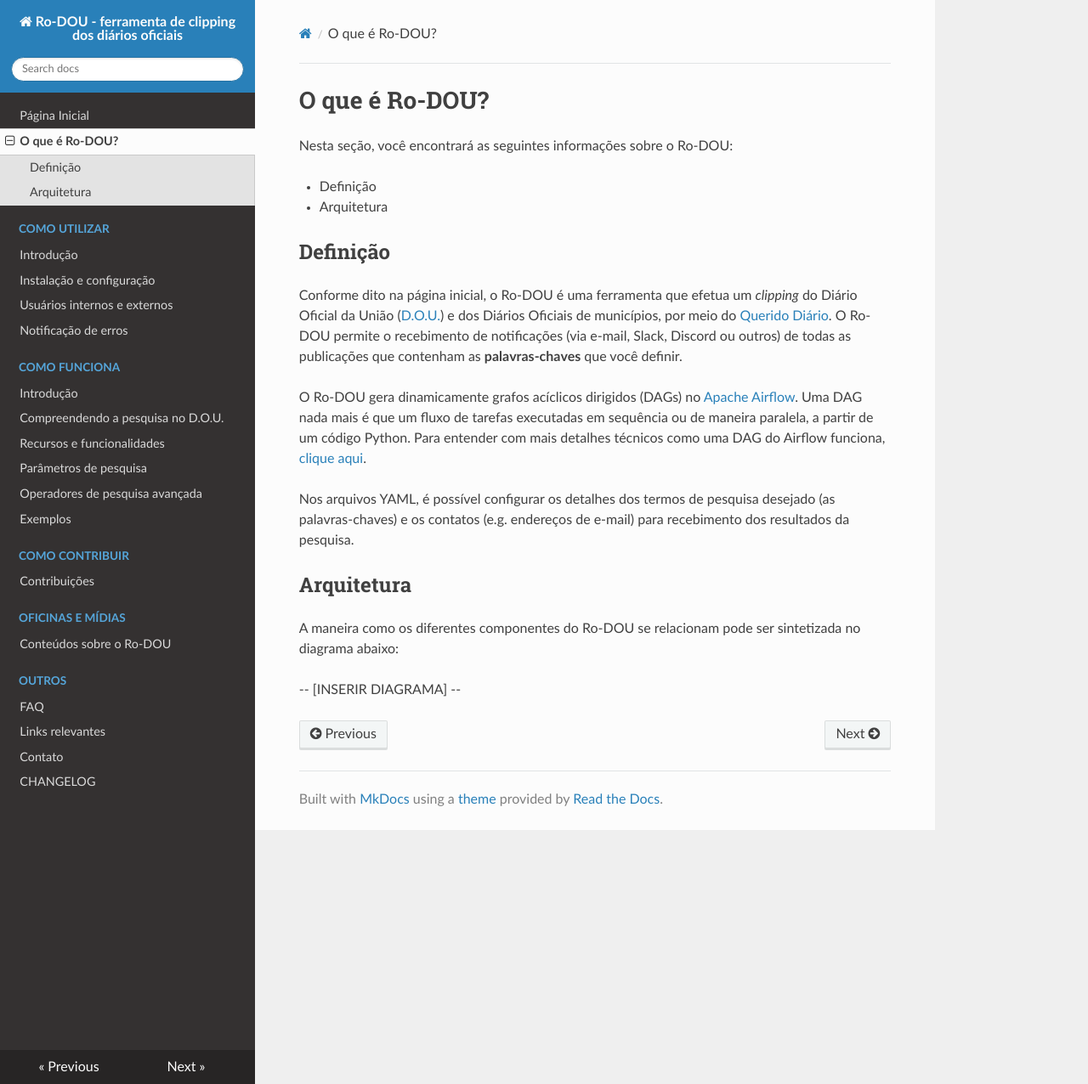
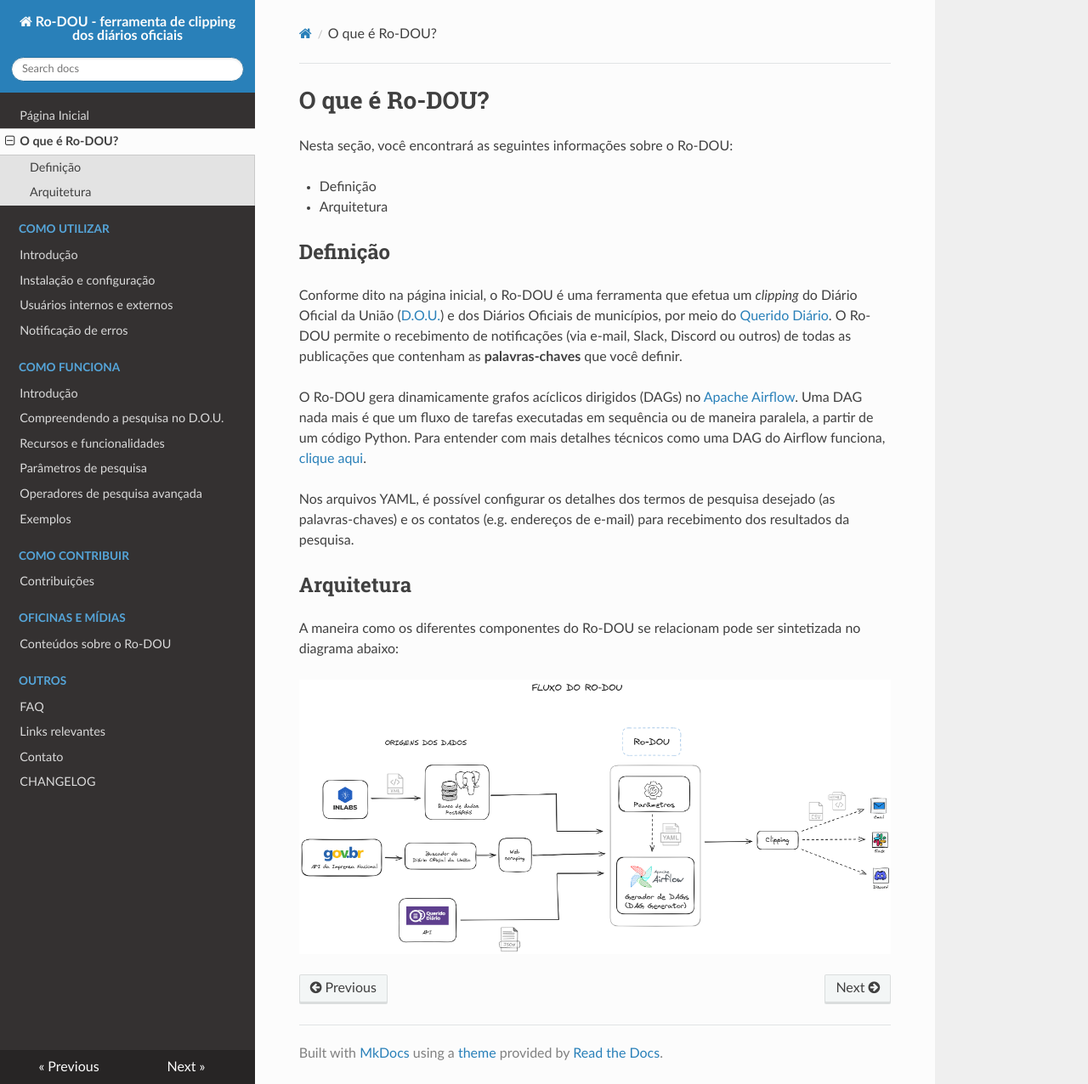
Before and after one commit to gestaogovbr/Ro-dou, an MkDocs documentation site: the page built from docs/docs/rodou.md, in a window 1280 px wide and 1276 px high. Shown: the whole window at 85% size. Built offline with MkDocs 1.6.1, drawn with Linux system fonts in a browser that asks for light colours; nearby versions of some CDN libraries.

Commit message:
Insert the architecture diagram

```diff
--- a/docs/docs/rodou.md
+++ b/docs/docs/rodou.md
@@ -18,4 +18,4 @@ Nos arquivos YAML, é possível configurar os detalhes dos termos de pesquisa de
 
 A maneira como os diferentes componentes do Ro-DOU se relacionam pode ser sintetizada no diagrama abaixo:
 
--- [INSERIR DIAGRAMA] --
+![Diagrama de arquitetura do Ro-DOU](https://github.com/gestaogovbr/Ro-dou/blob/main/docs/img/rodou_arquitetura.png?raw=true)
```
Also changed, not shown: docs/img/rodou_arquitetura.png, docs/img/rodou_arquitetura.svg, 1 other file.
